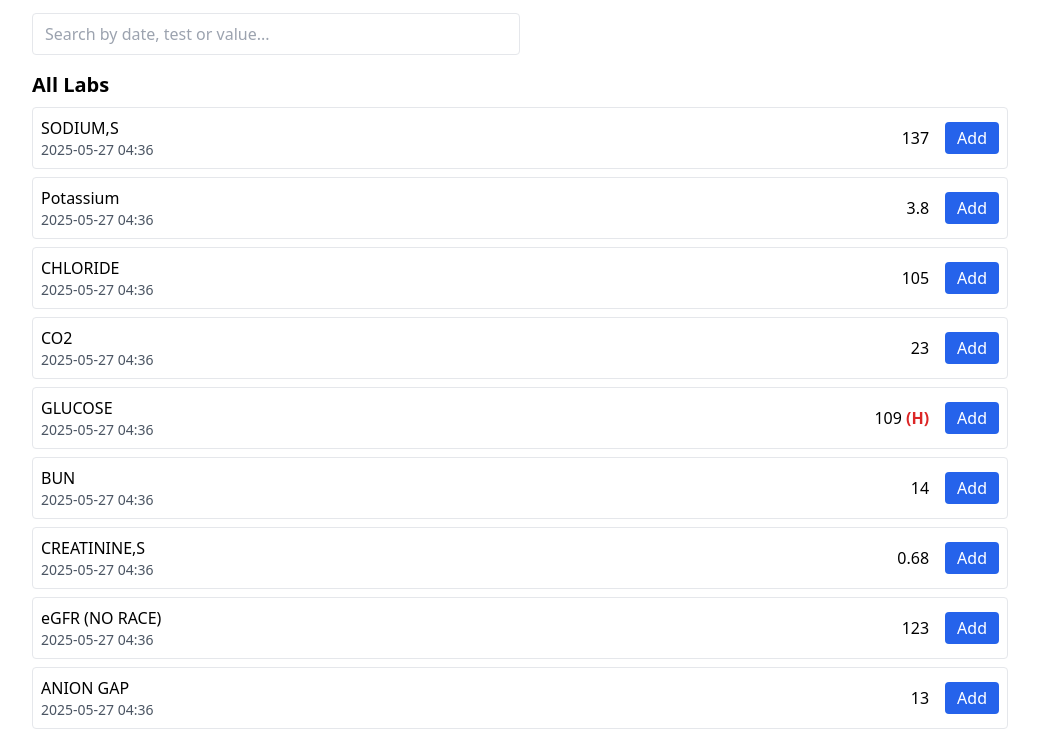
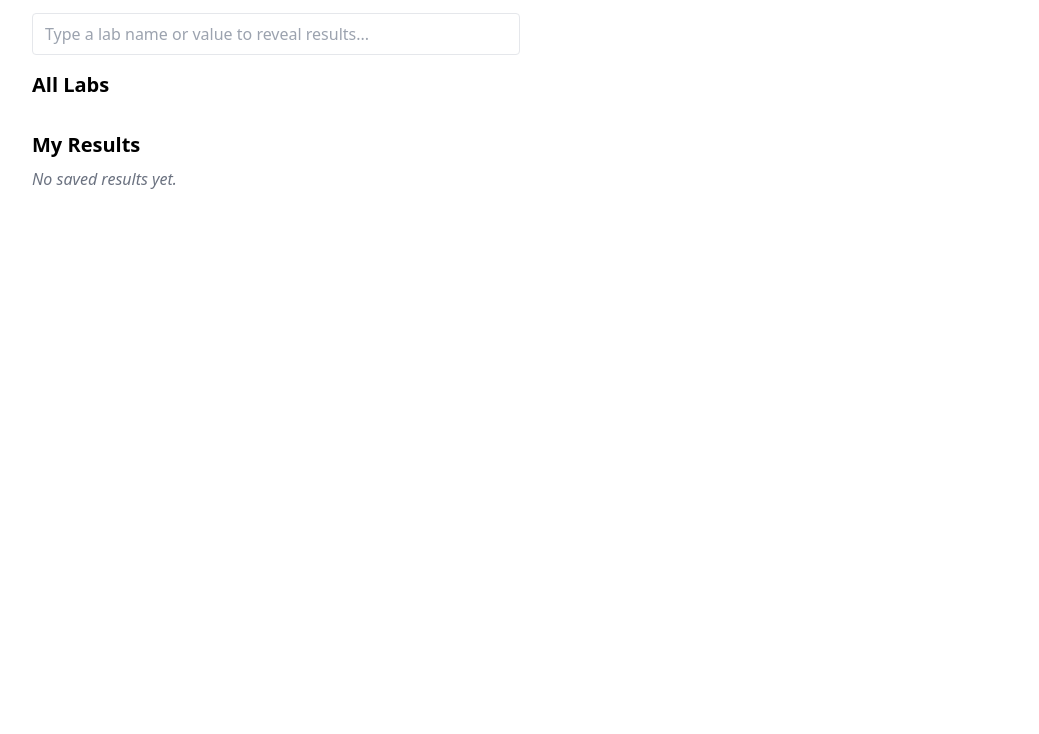
Before and after one commit to prushi369-byte/lab-search, a plain HTML site: page index.html in a window 1280 px wide. Shown: the part 59-793 px from the top of the page, without its empty margins (120-1159 px from the left). Drawn offline with nearby package versions, Linux system fonts and the light colour scheme.

Commit message:
Update dataset and remove dates, hide labs until search

```diff
--- a/app.js
+++ b/app.js
@@ -1,22 +1,127 @@
-// Dataset of lab results.  Each object has an id, date, test name, value and optional flag.
+// Dataset of lab results. Each object has an id, test name, value and optional flag.
+// Dates are intentionally removed so that labs are hidden until searched. Additional labs
+// provided by the user have been added. Values may be numeric or string; flags mark
+// abnormally high results ("H").
 const labs = [
-  { id: 1, date: "2025-05-27 04:36", test: "SODIUM,S", value: 137 },
-  { id: 2, date: "2025-05-27 04:36", test: "Potassium", value: 3.8 },
-  { id: 3, date: "2025-05-27 04:36", test: "CHLORIDE", value: 105 },
-  { id: 4, date: "2025-05-27 04:36", test: "CO2", value: 23 },
-  { id: 5, date: "2025-05-27 04:36", test: "GLUCOSE", value: 109, flag: "H" },
-  { id: 6, date: "2025-05-27 04:36", test: "BUN", value: 14 },
-  { id: 7, date: "2025-05-27 04:36", test: "CREATININE,S", value: 0.68 },
-  { id: 8, date: "2025-05-27 04:36", test: "eGFR (NO RACE)", value: 123 },
-  { id: 9, date: "2025-05-27 04:36", test: "ANION GAP", value: 13 },
-  { id: 10, date: "2025-05-27 04:36", test: "Calcium, Total", value: 8.8 },
-  { id: 11, date: "2025-05-27 04:36", test: "PROTEIN,TOTAL", value: 7.0 },
-  { id: 12, date: "2025-05-27 04:36", test: "ALBUMIN,S", value: 3.5 },
-  { id: 13, date: "2025-05-27 04:36", test: "Globulin", value: 3.5 },
-  { id: 14, date: "2025-05-27 04:36", test: "Alkaline phosphatase", value: 117, flag: "H" },
-  { id: 15, date: "2025-05-27 04:36", test: "AST", value: 17 },
-  { id: 16, date: "2025-05-27 04:36", test: "ALT", value: 21 },
-  { id: 17, date: "2025-05-27 04:36", test: "BILIRUBIN, TOTAL", value: 0.3 }
+  // Basic metabolic panel
+  { id: 1, test: "SODIUM,S", value: 137 },
+  { id: 2, test: "Potassium", value: 3.8 },
+  { id: 3, test: "CHLORIDE", value: 105 },
+  { id: 4, test: "CO2", value: 23 },
+  { id: 5, test: "GLUCOSE", value: 109, flag: "H" },
+  { id: 6, test: "BUN", value: 14 },
+  { id: 7, test: "CREATININE,S", value: 0.68 },
+  { id: 8, test: "eGFR (NO RACE)", value: 123 },
+  { id: 9, test: "ANION GAP", value: 13 },
+  { id: 10, test: "Calcium, Total", value: 8.8 },
+  { id: 11, test: "PROTEIN,TOTAL", value: 7.0 },
+  { id: 12, test: "ALBUMIN,S", value: 3.5 },
+  { id: 13, test: "Globulin", value: 3.5 },
+  { id: 14, test: "Alkaline phosphatase", value: 117, flag: "H" },
+  { id: 15, test: "AST", value: 17 },
+  { id: 16, test: "ALT", value: 21 },
+  { id: 17, test: "BILIRUBIN, TOTAL", value: 0.3 },
+  // Nutrient and vitamin labs
+  { id: 18, test: "Folate", value: 9.0 },
+  { id: 19, test: "PARIETAL CELL ABS", value: "NEGATIVE" },
+  { id: 20, test: "HOMOCYSTINE", value: 13.1, flag: "H" },
+  { id: 21, test: "METHYLMALONIC ACID", value: 901, flag: "H" },
+  { id: 22, test: "Copper,Ser", value: 115 },
+  { id: 23, test: "Thiamine", value: 162 },
+  { id: 24, test: "Vitamin B12", value: 1565, flag: "H" },
+  { id: 25, test: "VITAMIN B6", value: 8.1 },
+  { id: 26, test: "Magnesium", value: 1.8 },
+  // Hormonal and metabolic tests
+  { id: 27, test: "HEMOGLOBIN A1C", value: 5.0 },
+  { id: 28, test: "TSH", value: 1.05 },
+  { id: 29, test: "ACTH", value: 9 },
+  { id: 30, test: "Cortisol, AM", value: 6.8 },
+  { id: 31, test: "Pregnancy test, Urine", value: "Negative" },
+  // Autoimmune antibodies
+  { id: 32, test: "ANA W/Rfl To IFA Titer/Pattern", value: "Negative" },
+  { id: 33, test: "DNA (DS) ANTIBODIES", value: 3 },
+  { id: 34, test: "SCL-70 ANTIBODY", value: "<0.2" },
+  { id: 35, test: "SJOGREN'S AB A", value: "<0.2" },
+  { id: 36, test: "SJOGREN'S AB B", value: "<0.2" },
+  { id: 37, test: "SM ANTIBODY", value: "<0.2" },
+  { id: 38, test: "Sm/Rnp Antibody", value: "<0.2" },
+  { id: 39, test: "SCL-70 Ab Interpretation", value: "Negative" },
+  { id: 40, test: "Sjogren's Antibody (SS-A) Interpretation", value: "Negative" },
+  { id: 41, test: "Sjogren's Antibody (SS-B) Interpretation", value: "Negative" },
+  { id: 42, test: "SM Antibody Interpretation", value: "Negative" },
+  { id: 43, test: "SM/RNP Antibody Interpretation", value: "Negative" },
+  // Inflammatory markers and globulins
+  { id: 44, test: "Cardio CRP", value: 8.1, flag: "H" },
+  { id: 45, test: "Alpha-1-Globulin", value: 0.23 },
+  { id: 46, test: "Alpha-2-Globulin", value: 0.49 },
+  { id: 47, test: "Beta Globulin", value: 1.10 },
+  { id: 48, test: "GAMMA GLOBULIN", value: 0.78 },
+  { id: 49, test: "Electrophoresis Interpretation", value: "No paraprotein detected by serum protein electrophoresis" },
+  { id: 50, test: "Interpretation", value: "See Comment" },
+  // Cerebrospinal fluid (CSF) studies
+  { id: 51, test: "Glucose CSF", value: 77, flag: "H" },
+  { id: 52, test: "IGG,CSF", value: 2.4 },
+  { id: 53, test: "OLIGOCLONAL BAND,CSF", value: "Absent" },
+  { id: 54, test: "Protein,Total,CSF", value: 31 },
+  { id: 55, test: "CSF Tube Number", value: "Tube 3" },
+  { id: 56, test: "CSF Color", value: "Colorless" },
+  { id: 57, test: "CSF Appearance", value: "Clear" },
+  { id: 58, test: "CSF Nucleated Cells", value: 6, flag: "H" },
+  { id: 59, test: "CSF RBCs", value: 288, flag: "H" },
+  { id: 60, test: "CSF Neutrophils", value: 11, flag: "H" },
+  { id: 61, test: "CSF Lymphocytes", value: 64 },
+  { id: 62, test: "CSF Monocytes", value: 25 },
+  { id: 63, test: "CSF Total Cells Counted", value: 100 },
+  // PCR panels for infectious agents
+  { id: 64, test: "ESCHERICHIA COLI K1 PCR", value: "Not Detected" },
+  { id: 65, test: "HAEMOPHILUS INFLUENZAE PCR", value: "Not Detected" },
+  { id: 66, test: "LISTERIA MONOCYTOGENES PCR", value: "Not Detected" },
+  { id: 67, test: "Streptococcus agalactiae PCR", value: "Not Detected" },
+  { id: 68, test: "STREPTOCOCCUS PNEUMONIAE PCR", value: "Not Detected" },
+  { id: 69, test: "CYTOMEGALOVIRUS PCR", value: "Not Detected" },
+  { id: 70, test: "ENTEROVIRUS PCR", value: "Not Detected" },
+  { id: 71, test: "HERPES SIMPLEX VIRUS 1 PCR", value: "Not Detected" },
+  { id: 72, test: "HERPES SIMPLEX VIRUS 2 PCR", value: "Not Detected" },
+  { id: 73, test: "HUMAN HERPESVIRUS 6 PCR", value: "Not Detected" },
+  { id: 74, test: "HUMAN PARECHOVIRUS PCR", value: "Not Detected" },
+  { id: 75, test: "VARICELLA ZOSTER VIRUS PCR", value: "Not Detected" },
+  { id: 76, test: "Neisseria meningitidis, PCR", value: "Not Detected" },
+  { id: 77, test: "Cryptococcus neoformans/gattii PCR", value: "Not Detected" },
+  // Viral serology and screening
+  { id: 78, test: "HEPATITIS C AB", value: "Non-Reactive" },
+  { id: 79, test: "HIV-1 Antibody", value: "Non-Reactive" },
+  { id: 80, test: "HIV 1/2 Antigen / Antibody", value: "Non-Reactive" },
+  { id: 81, test: "HIV 2 Ab", value: "Non-Reactive" },
+  { id: 82, test: "HIV-1 P24 Ag", value: "Non-Reactive" },
+  { id: 83, test: "SARS CoV-2 (Cepheid)", value: "Negative" },
+  // Other infection and autoimmune panels
+  { id: 84, test: "LYME AB SCREEN", value: "<0.90" },
+  { id: 85, test: "RPR (DX) W/REFL TITER AND CONFIRMATORY TESTING", value: "NON-REACTIVE" },
+  { id: 86, test: "CMV DNA, QN PCR", value: "Not Detected" },
+  { id: 87, test: "EBV DNA, QL PCR", value: "Not Detected" },
+  // Cardiac and miscellaneous tests
+  { id: 88, test: "EF Teicholz", value: 54 },
+  { id: 89, test: "EJ ANTIBODY", value: "<11" },
+  { id: 90, test: "Source", value: "CSF" },
+  { id: 91, test: "Jo-1 Ab", value: "<11" },
+  { id: 92, test: "LVID dias", value: 4.52 },
+  { id: 93, test: "MDA-5 Ab", value: "<11" },
+  { id: 94, test: "Methods", value: "See Comment" },
+  { id: 95, test: "MI-2 Alpha Ab", value: "<11" },
+  { id: 96, test: "MI-2 Beta Ab", value: "<11" },
+  { id: 97, test: "NXP-2 Ab", value: "<11" },
+  { id: 98, test: "OJ Ab", value: "<11" },
+  { id: 99, test: "Pediatric Cardiac Event Monitor", value: "Rpt" },
+  { id: 100, test: "PL-12 Ab", value: "<11" },
+  { id: 101, test: "PL-7 AB", value: "<11" },
+  { id: 102, test: "PV Acceleration Time", value: 100 },
+  { id: 103, test: "References", value: "See Comment" },
+  { id: 104, test: "SRP Ab", value: "<11" },
+  { id: 105, test: "MA Vel - Ea, Medial", value: 14.0 },
+  { id: 106, test: "Technical Results", value: "See Comment" },
+  { id: 107, test: "TIF-1y Ab", value: "<11" },
+  { id: 108, test: "Varicella zoster virus Ab.IgM", value: "<1:1" },
+  { id: 109, test: "Varicella zoster virus Ab", value: "<1:2" }
 ];
 
 // Retrieve saved results from localStorage or start empty
@@ -33,15 +138,21 @@ const clearBtn = document.getElementById('clear-btn');
 // Render the list of labs based on the current search term
 function renderLabs() {
   const query = searchInput.value.trim().toLowerCase();
+  // Clear previous results
   allLabsContainer.innerHTML = '';
+  // If the search query is empty, don't show any labs (quiz mode)
+  if (!query) {
+    return;
+  }
+  // Filter labs by test name, value or flag
   const filtered = labs.filter(item => {
-    if (!query) return true;
     return (
-      item.date.toLowerCase().includes(query) ||
       item.test.toLowerCase().includes(query) ||
-      String(item.value).toLowerCase().includes(query)
+      String(item.value).toLowerCase().includes(query) ||
+      (item.flag && String(item.flag).toLowerCase().includes(query))
     );
   });
+  // Show a message if nothing matches
   if (filtered.length === 0) {
     const p = document.createElement('p');
     p.className = 'italic text-gray-500';
@@ -49,6 +160,7 @@ function renderLabs() {
     allLabsContainer.appendChild(p);
     return;
   }
+  // Render each matching lab
   filtered.forEach(item => {
     const row = document.createElement('div');
     row.className = 'flex items-center justify-between border p-2 rounded';
@@ -56,11 +168,7 @@ function renderLabs() {
     const testName = document.createElement('p');
     testName.className = 'font-medium';
     testName.textContent = item.test;
-    const date = document.createElement('p');
-    date.className = 'text-sm text-gray-600';
-    date.textContent = item.date;
     left.appendChild(testName);
-    left.appendChild(date);
     const right = document.createElement('div');
     right.className = 'flex items-center space-x-4';
     const value = document.createElement('span');
@@ -101,11 +209,8 @@ function renderMyResults() {
     const testName = document.createElement('p');
     testName.className = 'font-medium';
     testName.textContent = item.test;
-    const date = document.createElement('p');
-    date.className = 'text-sm text-gray-600';
-    date.textContent = item.date;
+    // Only display the test name; dates are omitted in quiz mode
     left.appendChild(testName);
-    left.appendChild(date);
     const right = document.createElement('div');
     right.className = 'flex items-center space-x-4';
     const value = document.createElement('span');
@@ -152,8 +257,9 @@ function saveMyResults() {
 
 // Export My Results to CSV
 function exportCSV() {
-  const header = ['Date', 'Test', 'Value', 'Flag'];
-  const rows = myResults.map(item => [item.date, item.test, item.value, item.flag || '']);
+  // Export only the test, value and flag columns (dates removed)
+  const header = ['Test', 'Value', 'Flag'];
+  const rows = myResults.map(item => [item.test, item.value, item.flag || '']);
   const lines = [header, ...rows].map(row => row.join(','));
   const csv = lines.join('\n');
   const blob = new Blob([csv], { type: 'text/csv;charset=utf-8;' });
--- a/index.html
+++ b/index.html
@@ -10,7 +10,7 @@
 <body class="p-6 max-w-screen-lg mx-auto font-sans">
   <h1 class="text-2xl font-bold mb-4">Lab Search</h1>
   <div class="mb-4">
-    <input id="search" type="text" placeholder="Search by date, test or value..."
+    <input id="search" type="text" placeholder="Type a lab name or value to reveal results..."
            class="border px-3 py-2 w-full md:w-1/2 rounded" />
   </div>
   <div class="mb-8">
```
